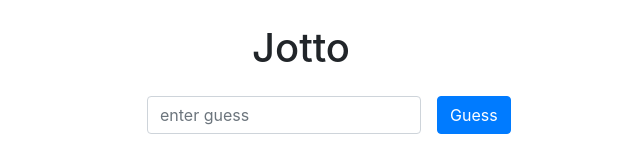
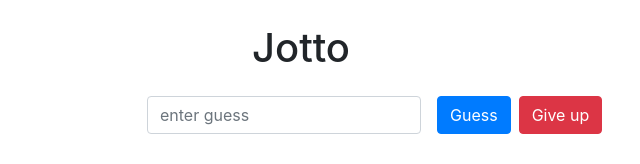
Before and after one commit to kboul/jotto, a React (Create React App) app in the folder portal/: page / in a window 1280 px wide. Shown: the top 164 px of the page, without its empty margins (339-979 px from the left). Built offline with nearby package versions, Linux system fonts and the light colour scheme; no server answers.

Commit message:
Create toggleGiveUp action creator, giveUp action type & reducer & create a give up button on Input to change give up redux state & write tests

```diff
--- a/portal/src/components/Input.jsx
+++ b/portal/src/components/Input.jsx
@@ -2,6 +2,7 @@ import React, { Component } from 'react';
 import PropTypes from 'prop-types';
 import { connect } from 'react-redux';
 import { guessWord } from '../store/actions';
+import { toggleGiveUp } from '../store/actions';
 
 export class Input extends Component {
     state = {
@@ -20,7 +21,7 @@ export class Input extends Component {
 
     render() {
         const { currentGuess } = this.state;
-        const { success } = this.props;
+        const { success, toggleGiveUp } = this.props;
         let contents;
         contents = !success ? (
             <form className="form-inline">
@@ -41,6 +42,13 @@ export class Input extends Component {
                     onClick={this.handleClick}>
                     Guess
                 </button>
+                <button
+                    type="button"
+                    className="btn btn-danger mb-2 ml-2"
+                    data-test="give-up-button"
+                    onClick={() => toggleGiveUp()}>
+                    Give up
+                </button>
             </form>
         ) : null;
 
@@ -60,7 +68,8 @@ Input.propTypes = {
 const mapStateToProps = state => ({ success: state.success });
 
 const mapDispatchToProps = {
-    guessWord
+    guessWord,
+    toggleGiveUp
 };
 
 export default connect(
--- a/portal/src/store/actions/index.js
+++ b/portal/src/store/actions/index.js
@@ -1,6 +1,11 @@
 import axios from 'axios';
 import { types } from './types';
 import { getLetterMatchCount } from '../../utils/getLetterMatchCount';
+
+/**
+ *
+ * @param {string} guessedWord
+ */
 
 export const guessWord = guessedWord => {
     return (dispatch, getState) => {
@@ -24,3 +29,7 @@ export const getSecretWord = () => {
         dispatch({ type: types.SET_SECRET_WORD, payload: data });
     };
 };
+
+export const toggleGiveUp = () => ({
+    type: types.GIVE_UP
+});
--- a/portal/src/store/actions/types.js
+++ b/portal/src/store/actions/types.js
@@ -1,5 +1,6 @@
 export const types = {
     CORRECT_GUESS: 'CORRECT_GUESS',
     GUESS_WORD: 'GUESS_WORD',
-    SET_SECRET_WORD: 'SET_SECRET_WORD'
+    SET_SECRET_WORD: 'SET_SECRET_WORD',
+    GIVE_UP: 'GIVE_UP'
 };
--- /dev/null
+++ b/portal/src/store/reducers/giveUpReducer.js
@@ -0,0 +1,10 @@
+import { types } from '../actions/types';
+
+export const giveUpReducer = (state = false, action) => {
+    switch (action.type) {
+        case types.GIVE_UP:
+            return true;
+        default:
+            return state;
+    }
+};
--- a/portal/src/store/reducers/index.js
+++ b/portal/src/store/reducers/index.js
@@ -2,11 +2,13 @@ import { combineReducers } from 'redux';
 import { successReducer } from './successReducer';
 import { guessedWordsReducer } from './guessedWordsReducer';
 import { secretWordReducer } from './secretWordReducer';
+import { giveUpReducer } from './giveUpReducer';
 
 export const rootReducer = combineReducers({
     success: successReducer,
     guessedWords: guessedWordsReducer,
-    secretWord: secretWordReducer
+    secretWord: secretWordReducer,
+    giveUp: giveUpReducer
 });
 
 export default rootReducer;
```
Also changed, not shown: 2 other files (tests, documents, lock files or other folders).
